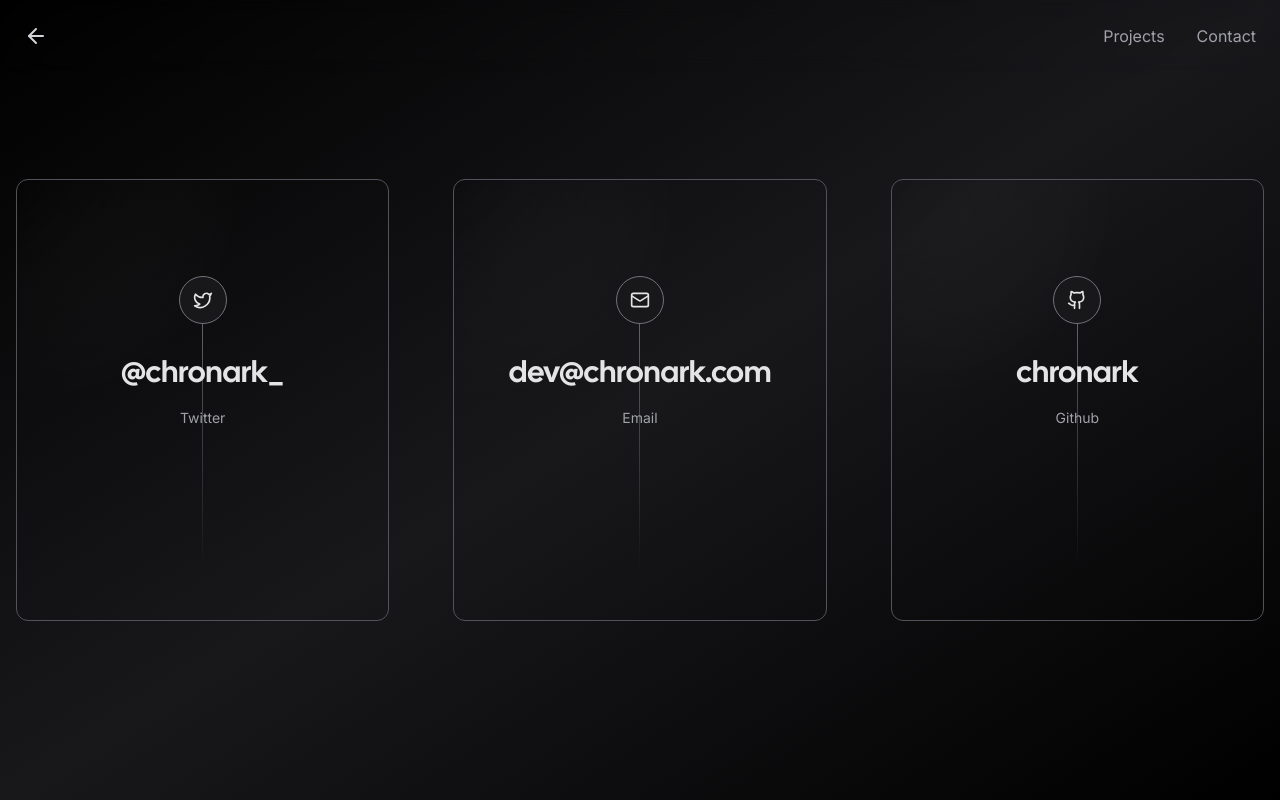
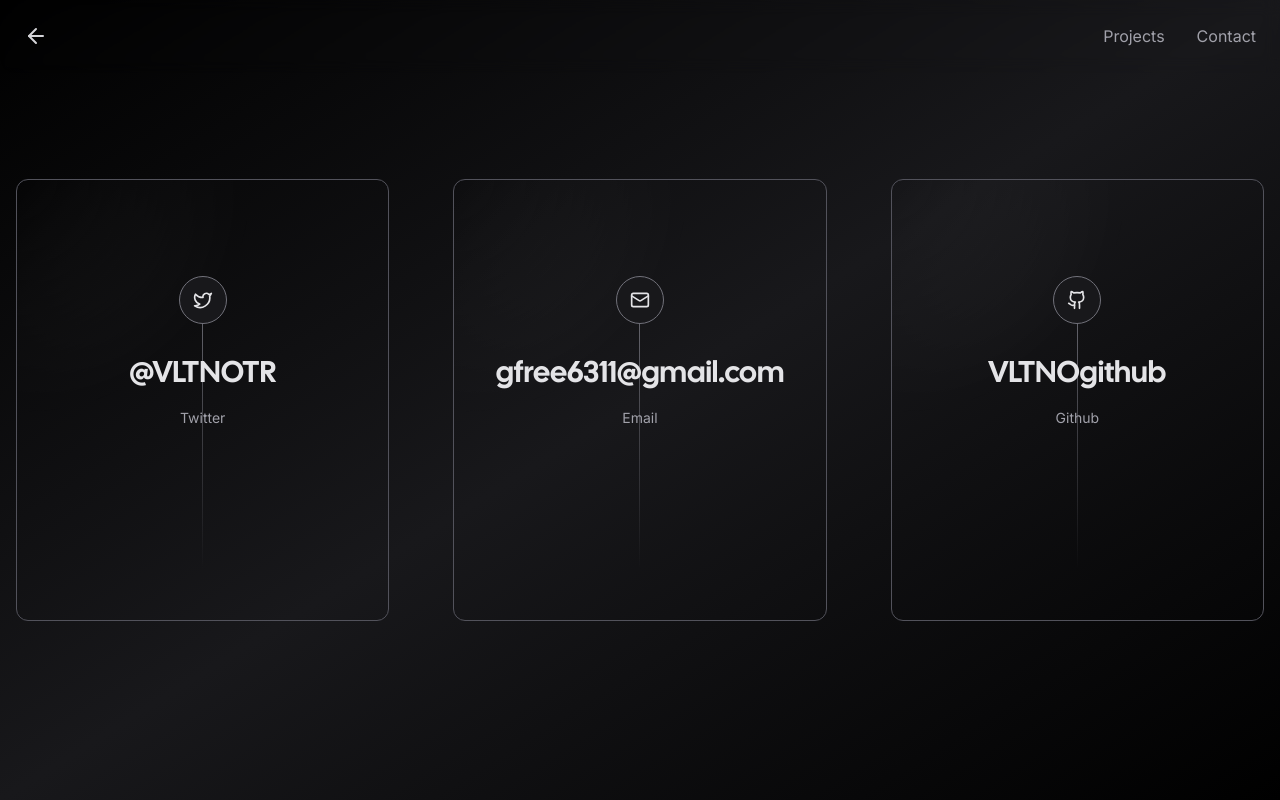
Before and after one commit to VLTNOgithub/portfolio, a Next.js app: page /contact in a window 1280 px wide. Built offline with nearby package versions, Linux system fonts and the light colour scheme; no server answers; what tailwindcss-debug-screens would draw is missing.

Commit message:
Update page.tsx

```diff
--- a/app/contact/page.tsx
+++ b/app/contact/page.tsx
@@ -7,21 +7,21 @@
 const socials = [
 	{
 		icon: <Twitter size={20} />,
-		href: "https://twitter.com/chronark_",
+		href: "https://twitter.com/VLTNOTR",
 		label: "Twitter",
-		handle: "@chronark_",
+		handle: "@VLTNOTR",
 	},
 	{
 		icon: <Mail size={20} />,
-		href: "mailto:dev@chronark.com",
+		href: "mailto:gfree6311@gmail.com",
 		label: "Email",
-		handle: "dev@chronark.com",
+		handle: "gfree6311@gmail.com",
 	},
 	{
 		icon: <Github size={20} />,
-		href: "https://github.com/chronark",
+		href: "https://github.com/VLTNOgithub",
 		label: "Github",
-		handle: "chronark",
+		handle: "VLTNOgithub",
 	},
 ];
 
```
